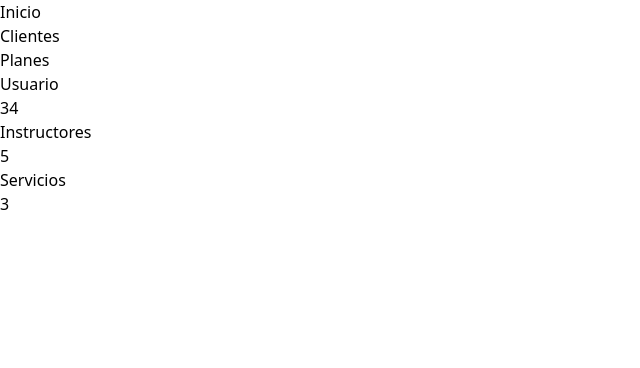
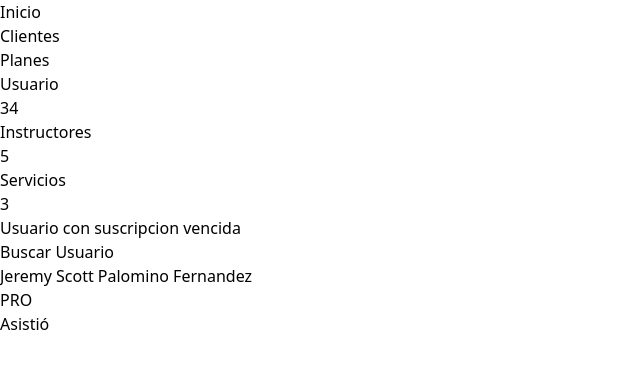
Before and after one commit to palominodev/gymstack, a React (Vite) app: page /admin in a window 1280 px wide. Shown: the top 368 px of the page, without its empty margins (0-640 px from the left). Built offline with nearby package versions, Linux system fonts and the light colour scheme.

Commit message:
Estructura del componente asistencia

```diff
--- /dev/null
+++ b/src/GymStack/components/SearchItem.jsx
@@ -0,0 +1,9 @@
+export const SearchItem = ({ name, suscription }) => {
+	return (
+		<div>
+			<p>{name}</p>
+			<p>{suscription}</p>
+			<button>Asistió</button>
+		</div>
+	)
+}
--- a/src/GymStack/components/UserAttendance.jsx
+++ b/src/GymStack/components/UserAttendance.jsx
@@ -1,5 +1,15 @@
+import { SearchItem } from "./SearchItem"
+
 export const UserAttendance = () => {
   return (
-	<div>UserAttendance</div>
+    <article>
+      <form>
+        <label htmlFor="search">Buscar Usuario</label>
+        <input type="text" name="search" id="search" />
+      </form>
+      <section>
+        <SearchItem suscription={'PRO'} name={"Jeremy Scott Palomino Fernandez"} />
+      </section>
+    </article>
   )
 }
--- a/src/GymStack/view/Admin.jsx
+++ b/src/GymStack/view/Admin.jsx
@@ -1,4 +1,6 @@
 import { CardInfo } from "../components/CardInfo"
+import { UserAttendance } from "../components/UserAttendance"
+import { UserRejected } from "../components/UserRejected"
 
 export const Admin = () => {
   return (
@@ -8,6 +10,10 @@ export const Admin = () => {
       <CardInfo num={5} text={'Instructores'} />
       <CardInfo num={3} text={'Servicios'} />
     </section>
+    <section>
+      <UserRejected />
+      <UserAttendance />
+    </section>
   </main>
   )
 }
--- a/src/GymStack/view/PlansRegister.jsx
+++ b/src/GymStack/view/PlansRegister.jsx
@@ -75,6 +75,9 @@ export const PlansRegister = () => {
 					<option value="11">11 meses</option>
 					<option value="12">12 meses</option>
 				</select>
+				{/* TODO:  	hacer que salga un label diciendo que
+							la suscripcion terminará en X fecha.
+				*/}
 				<label htmlFor="plan_days">Dias a la semana del Plan</label>
 				<input
 					max={7}
```
